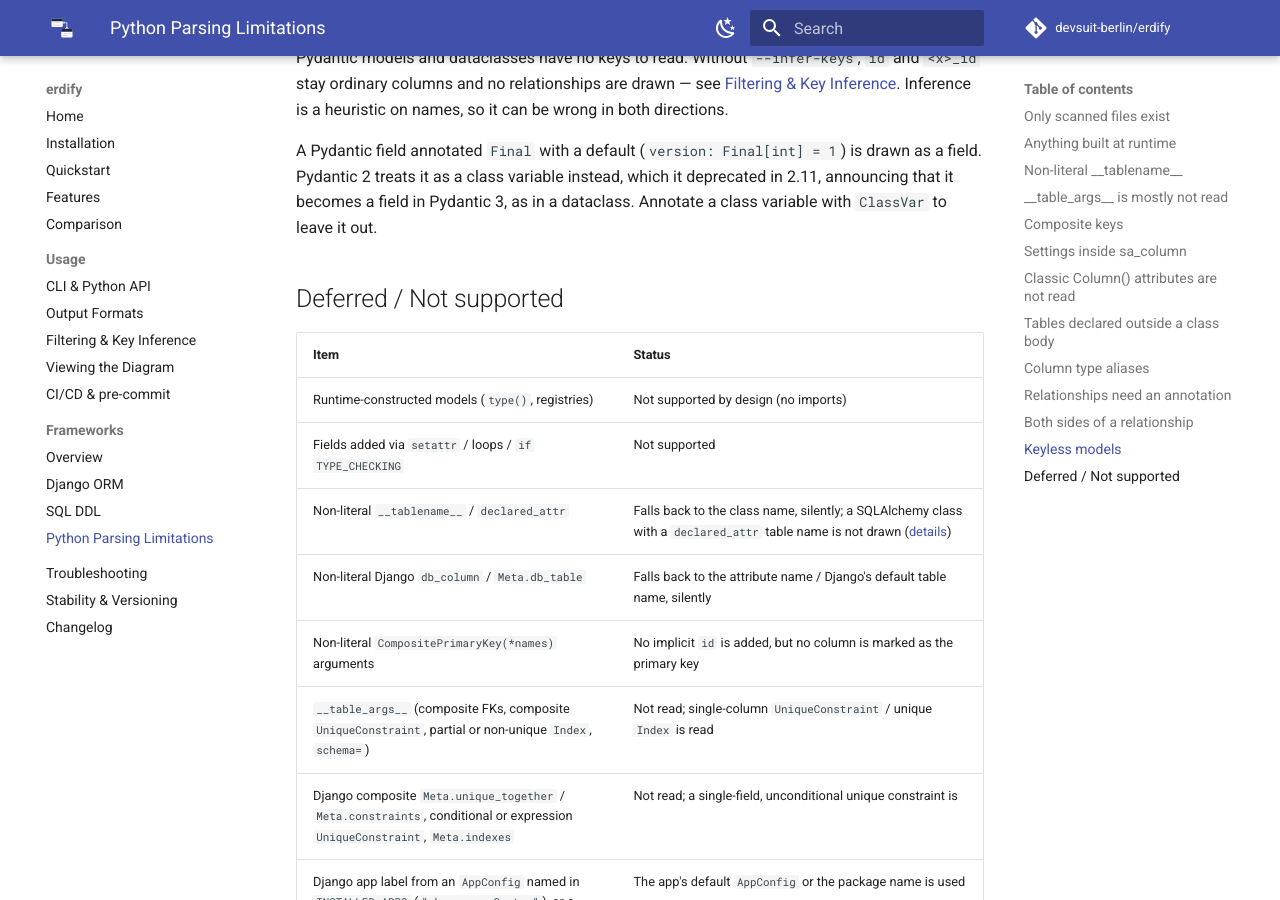
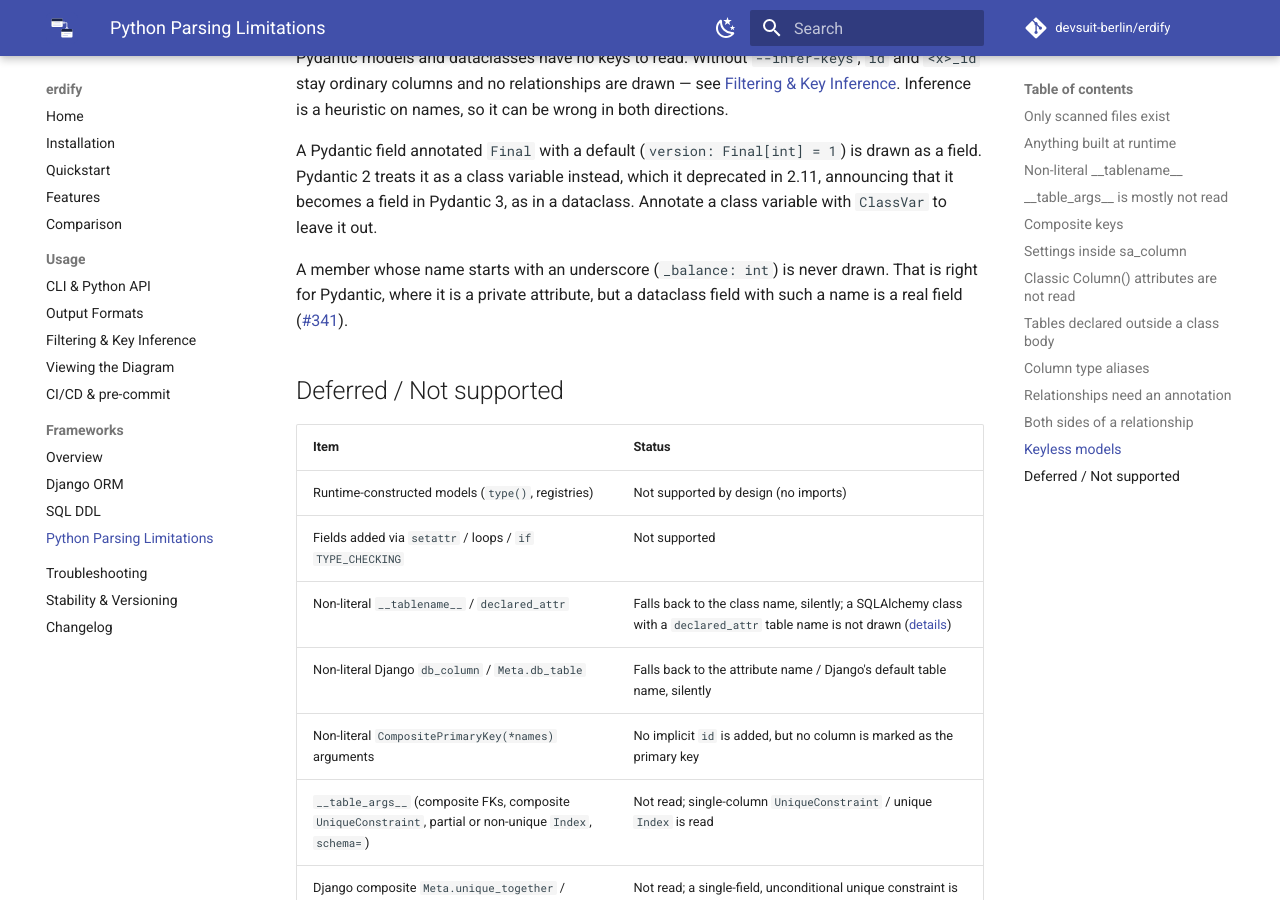
Before and after one commit to devsuit-berlin/erdify, an MkDocs documentation site: the page built from docs/frameworks/limitations.md, in a window 1280 px wide and 900 px high, scrolled down 7143 px. Built offline with MkDocs 1.6.1 and Material for MkDocs 9.7.7, drawn with Linux system fonts in a browser that asks for light colours; comment, search, counter and statistics services are not loaded.

Commit message:
docs: note the KW_ONLY sentinel and the underscore-field gap (#267, #341)

```diff
--- a/docs/frameworks/limitations.md
+++ b/docs/frameworks/limitations.md
@@ -323,6 +323,11 @@ it deprecated in 2.11, announcing that it becomes a field in Pydantic 3, as in
 a dataclass.
 Annotate a class variable with `ClassVar` to leave it out.
 
+A member whose name starts with an underscore (`_balance: int`) is never
+drawn. That is right for Pydantic, where it is a private attribute, but a
+dataclass field with such a name is a real field
+([#341](https://github.com/devsuit-berlin/erdify/issues/341)).
+
 ## Deferred / Not supported
 
 | Item | Status |
```
Also changed, not shown: docs/frameworks/index.md (+2 -1 lines).
